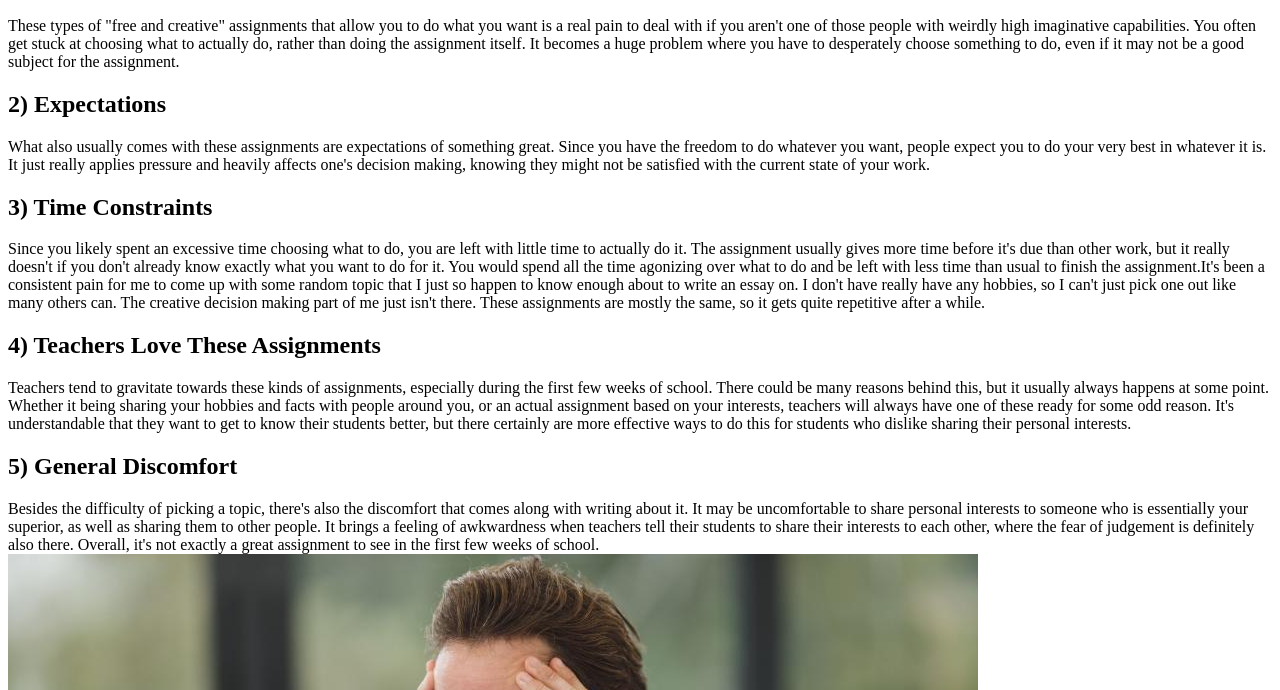
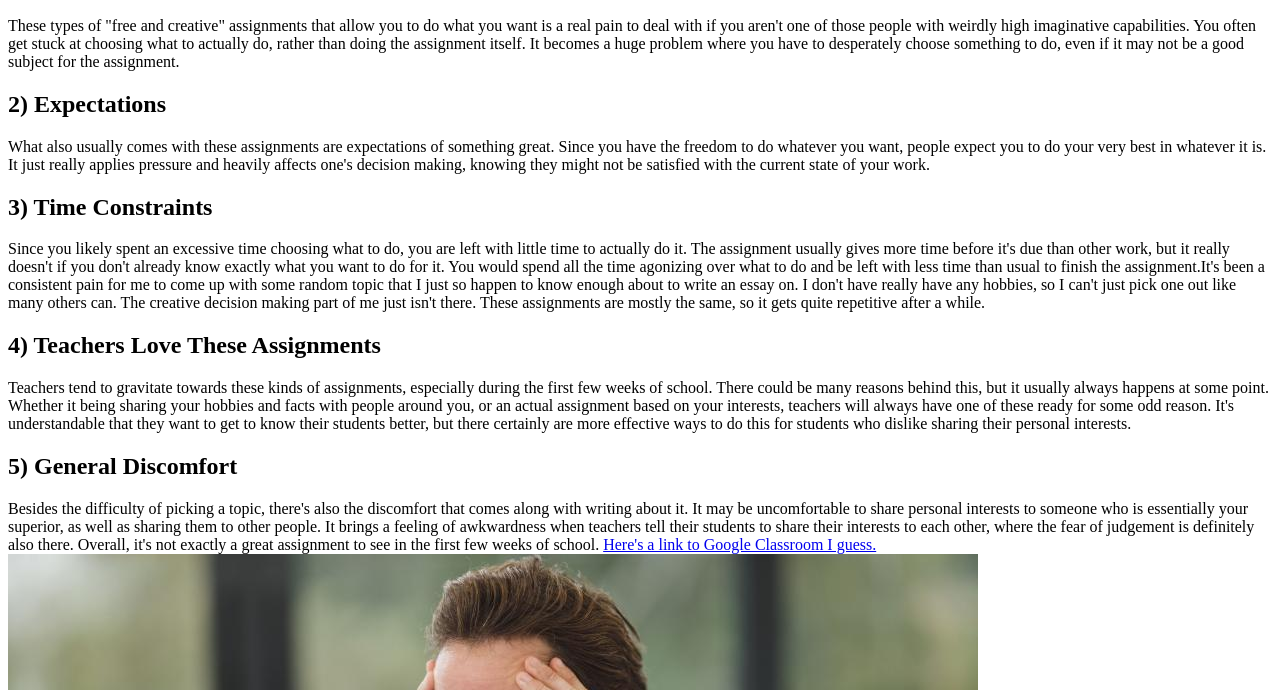
Before and after one commit to genericusername61/genericusername61.github.io, a plain HTML site: page index.html in a window 1280 px wide. Shown: the part 110-800 px from the top of the page. Drawn offline with Linux system fonts and the light colour scheme.

Commit message:
Update index.html

```diff
--- a/index.html
+++ b/index.html
@@ -12,7 +12,7 @@
       <h2> 4) Teachers Love These Assignments</h2>
       <p4> Teachers tend to gravitate towards these kinds of assignments, especially during the first few weeks of school. There could be many reasons behind this, but it usually always happens at some point. Whether it being sharing your hobbies and facts with people around you, or an actual assignment based on your interests, teachers will always have one of these ready for some odd reason. It's understandable that they want to get to know their students better, but there certainly are more effective ways to do this for students who dislike sharing their personal interests.</p4>
       <h2> 5) General Discomfort</h2>
-      <p5> Besides the difficulty of picking a topic, there's also the discomfort that comes along with writing about it. It may be uncomfortable to share personal interests to someone who is essentially your superior, as well as sharing them to other people. It brings a feeling of awkwardness when teachers tell their students to share their interests to each other, where the fear of judgement is definitely also there. Overall, it's not exactly a great assignment to see in the first few weeks of school. </p5>
+      <p5> Besides the difficulty of picking a topic, there's also the discomfort that comes along with writing about it. It may be uncomfortable to share personal interests to someone who is essentially your superior, as well as sharing them to other people. It brings a feeling of awkwardness when teachers tell their students to share their interests to each other, where the fear of judgement is definitely also there. Overall, it's not exactly a great assignment to see in the first few weeks of school. <a href= "https://edu.google.com/intl/ALL_us/workspace-for-education/products/classroom/">Here's a link to Google Classroom I guess.</a> </p5>
       <img src="stressed-man-working-on-a-laptop-in-office.jpg" alt="Stressed man working">
       <img src="what-is-male-menopause_-symptoms-causes-and-treatment-options.jpg" alt=Man without treatment">
     </body>
```
